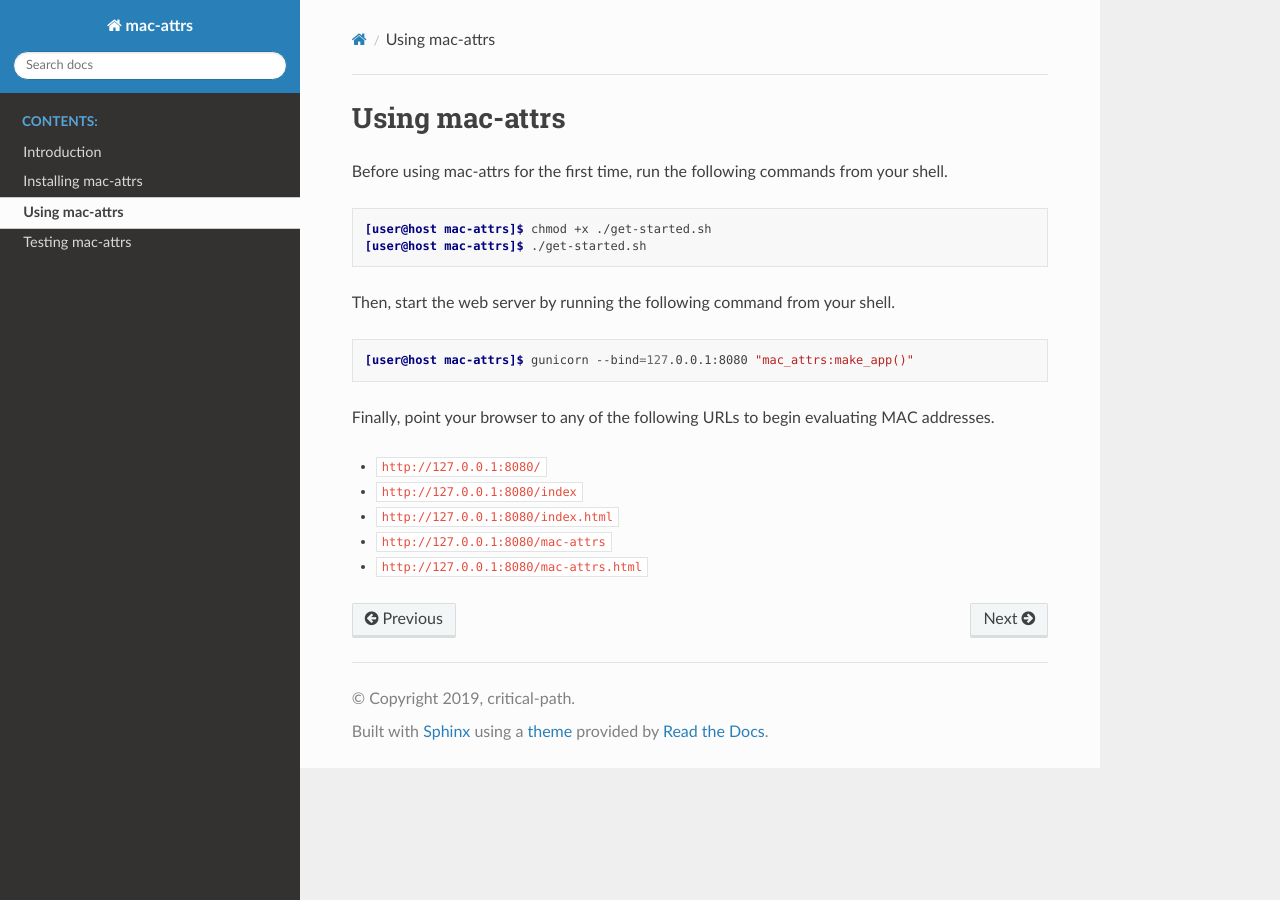
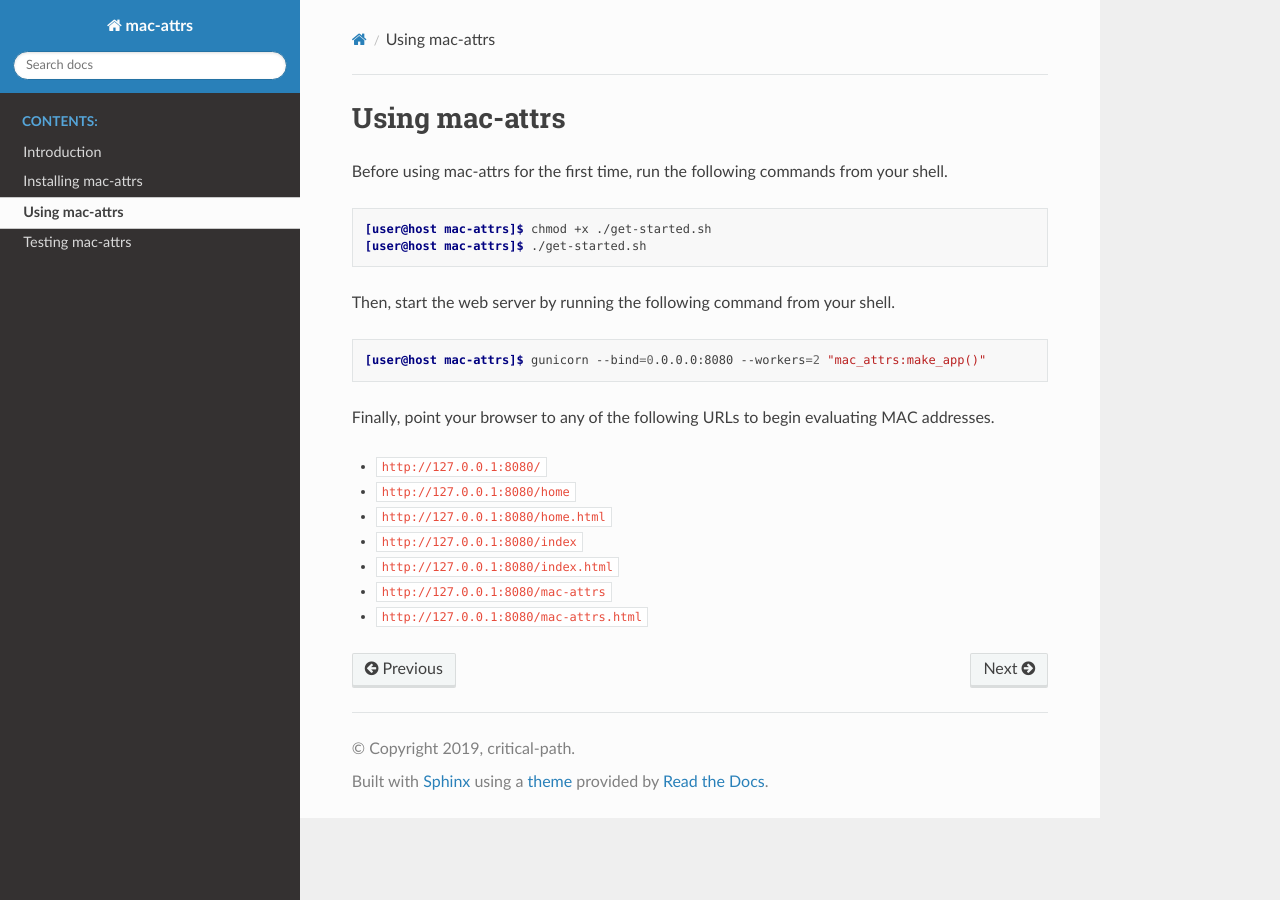
Before and after one commit to critical-path/mac-attrs, a Sphinx documentation site: the page built from docs/use.rst, in a window 1280 px wide. Built offline with Sphinx 7.4.7 and the Read the Docs theme 2.0.0, drawn with Linux system fonts in a browser that asks for light colours.

```diff
--- a/README.rst
+++ b/README.rst
@@ -58,11 +58,13 @@ Then, start the web server by running the following command from your shell.
 
 .. code-block:: console
 
-   [user@host mac-attrs]$ gunicorn --bind=127.0.0.1:8080 "mac_attrs:make_app()"
+   [user@host mac-attrs]$ gunicorn --bind=0.0.0.0:8080 --workers=2 "mac_attrs:make_app()"
 
 Finally, point your browser to any of the following URLs to begin evaluating MAC addresses.
 
 * :code:`http://127.0.0.1:8080/`
+* :code:`http://127.0.0.1:8080/home`
+* :code:`http://127.0.0.1:8080/home.html`
 * :code:`http://127.0.0.1:8080/index`
 * :code:`http://127.0.0.1:8080/index.html`
 * :code:`http://127.0.0.1:8080/mac-attrs`
--- a/docs/use.rst
+++ b/docs/use.rst
@@ -12,11 +12,13 @@ Then, start the web server by running the following command from your shell.
 
 .. code-block:: console
 
-   [user@host mac-attrs]$ gunicorn --bind=127.0.0.1:8080 "mac_attrs:make_app()"
+   [user@host mac-attrs]$ gunicorn --bind=0.0.0.0:8080 --workers=2 "mac_attrs:make_app()"
 
 Finally, point your browser to any of the following URLs to begin evaluating MAC addresses.
 
 * :code:`http://127.0.0.1:8080/`
+* :code:`http://127.0.0.1:8080/home`
+* :code:`http://127.0.0.1:8080/home.html`
 * :code:`http://127.0.0.1:8080/index`
 * :code:`http://127.0.0.1:8080/index.html`
 * :code:`http://127.0.0.1:8080/mac-attrs`
```
Also changed, not shown: 2 other files.
